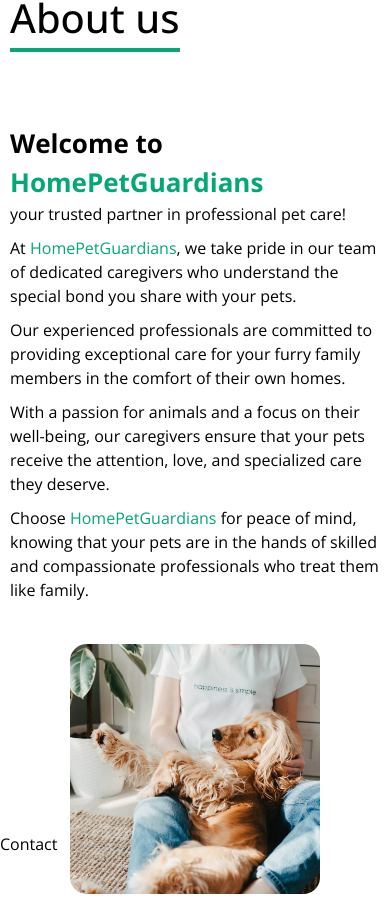
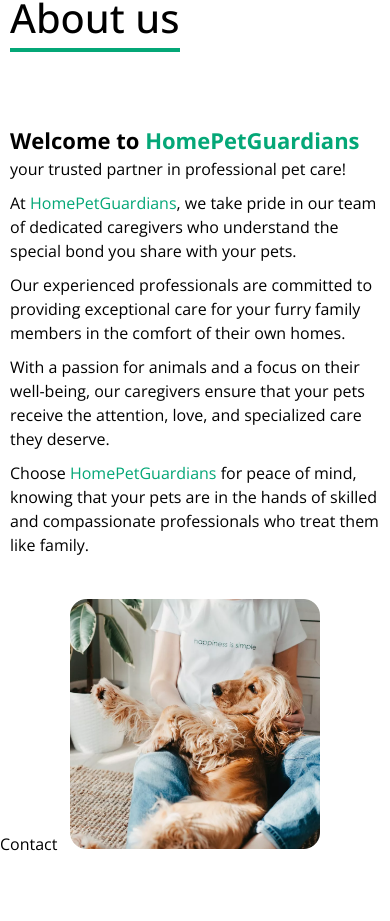
Before and after one commit to ProfessorKT/homepetguardians, a Next.js app: page / in a window 390 px wide. Shown: the part 1700-2621 px from the top of the page. Built offline with nearby package versions, Linux system fonts and the light colour scheme; no server answers.

Commit message:
zmiana tekstu homepetguardians w jednej linijce na mobilce

```diff
--- a/app/components/AboutUs.jsx
+++ b/app/components/AboutUs.jsx
@@ -1,6 +1,7 @@
 import React from "react";
 import Image from "next/image";
 import piesek from "../assets/dog.png";
+
 
 
 const AboutUs = () => {
@@ -12,10 +13,11 @@ const AboutUs = () => {
   </div>
   <div className="ml-[10px] md:col-span-2 md:ml-[200px] border-b-[4px] border-[#04A777] w-[170px] order-first">
     <h1 className="text-[40px] font-medium ">About us</h1>
+
   </div>
 
   <div className="md:col-span-1 order-first md:order-last">
-    <p className="font-bold text-[26px] mx-[10px] md:mt-60 mt-10 md:text-right md:mr-[200px]">
+    <p className="font-bold text-[22px] mx-[10px] md:mt-60 mt-10 md:text-right md:mr-[200px] md:text-[26px]">
       Welcome to <span className="text-[#04A777]">HomePetGuardians</span>
     </p>
     <p className="text-[16px]  mx-[10px] md:text-right  md:mr-[200px] md:text-[22px]">
@@ -40,7 +42,9 @@ const AboutUs = () => {
       of mind, knowing that your pets are in the hands of skilled and
       compassionate professionals who treat them like family.
     </p>
+
   </div>
+
 </section>
 
 
--- a/app/components/HomeSection.jsx
+++ b/app/components/HomeSection.jsx
@@ -2,6 +2,11 @@ import React from "react";
 import Image from "next/image";
 import dog from "../assets/dog.png";
 import Link from "next/link";
+
+
+
+
+
 
 
 
--- a/package.json
+++ b/package.json
@@ -16,8 +16,11 @@
     "react": "^18",
     "react-dom": "^18",
     "react-icons": "^4.12.0",
+    "react-responsive-carousel": "^3.2.23",
     "react-router-dom": "^6.19.0",
     "react-scroll": "^1.9.0",
+    "react-slick": "^0.29.0",
+    "slick-carousel": "^1.8.1",
     "styled-components": "^6.1.1"
   },
   "devDependencies": {
```
Also changed, not shown: 1 other file (tests, documents, lock files or other folders).
